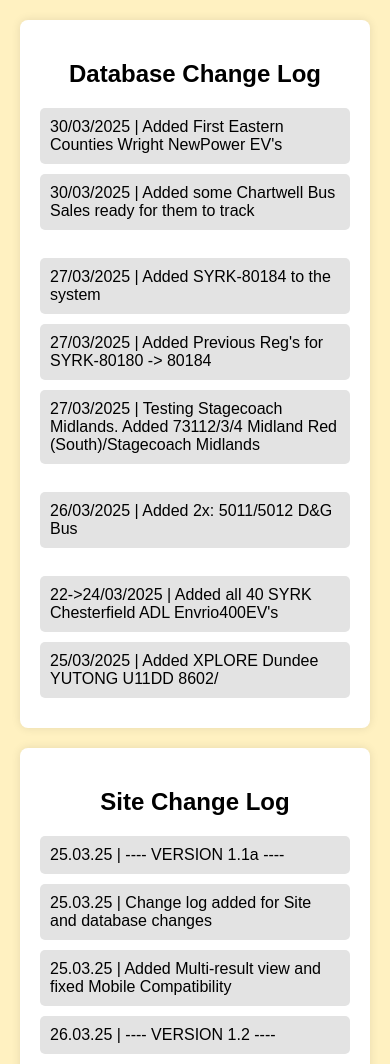
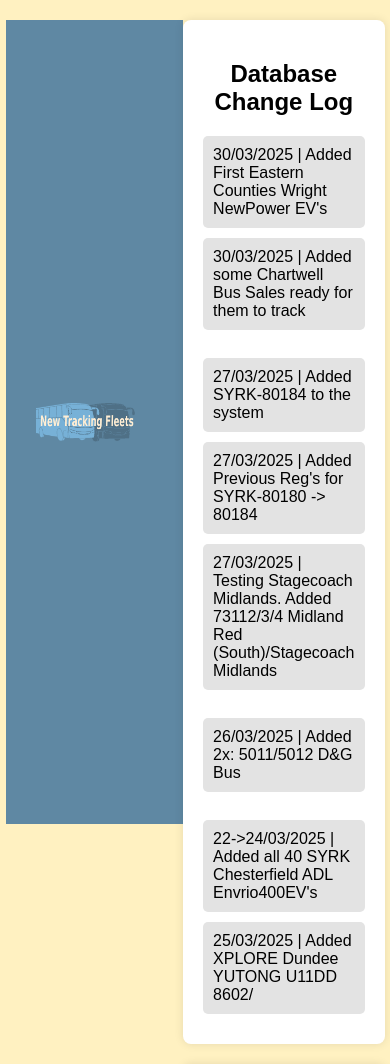
Before and after one commit to PowerGMedia/newtrackingdata, a Flask app: page /changes in a window 390 px wide. Shown: the top 1064 px of the page. Run offline with Flask 3, Linux system fonts and the light colour scheme.

Commit message:
general fixes and mobile compat

```diff
--- a/templates/changes.html
+++ b/templates/changes.html
@@ -40,9 +40,38 @@
       margin-bottom: 10px;
       border-radius: 5px;
     }
+
+    nav {
+            display: flex;
+            justify-content: center;
+            align-items: center;
+            background: #5f88a3;
+            padding: 10px;
+            flex-wrap: wrap;
+        }
+        nav a {
+            color: rgb(255, 238, 212);
+            text-decoration: none;
+            padding: 10px 20px;
+            display: inline-block;
+        }
+        .logo {
+            height: 40px;
+            margin-right: 15px;
+        }
+        nav a:hover {
+            background: #dddddd;
+        }
   </style>
 </head>
 <body>
+<nav>
+    <a href="/">
+        <img src="{{ url_for('static', filename='ntlogo.png') }}" alt="Logo" class="logo">
+    </a>
+
+</nav>
+
   <div class="wrapper">
     <div class="container">
       <h2>Database Change Log</h2>
--- a/templates/index.html
+++ b/templates/index.html
@@ -12,9 +12,11 @@
         }
         nav {
             display: flex;
+            justify-content: center;
             align-items: center;
             background: #5f88a3;
             padding: 10px;
+            flex-wrap: wrap;
         }
         nav a {
             color: rgb(255, 238, 212);
@@ -22,7 +24,6 @@
             padding: 10px 20px;
             display: inline-block;
         }
-
         .logo {
             height: 40px;
             margin-right: 15px;
@@ -77,9 +78,7 @@
     <nav>
         <a href="/">
             <img src="{{ url_for('static', filename='ntlogo.png') }}" alt="Logo" class="logo">
-
         </a>
-
         <a href="/admin">Admin Login</a>
         <a href="/changes">Database Change Log</a>
     </nav>
```
Also changed, not shown: templates/contact.html (+4 -7 lines), templates/data-sources.html (+12 -14 lines). Lines whose indentation alone changed are shown as unchanged.
